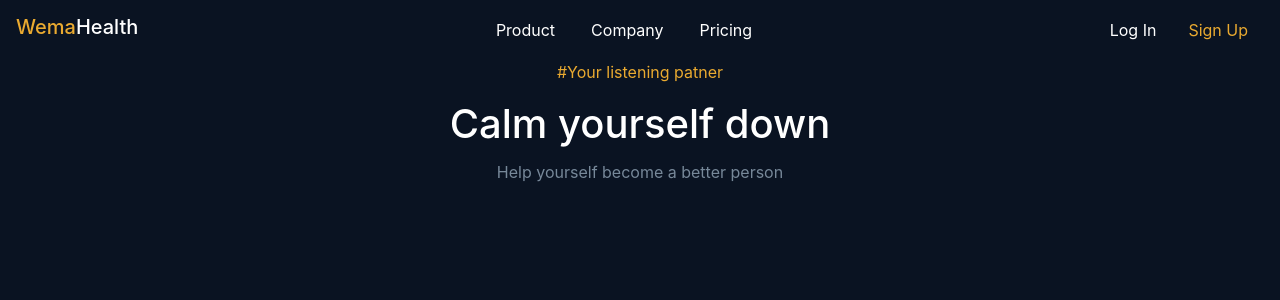
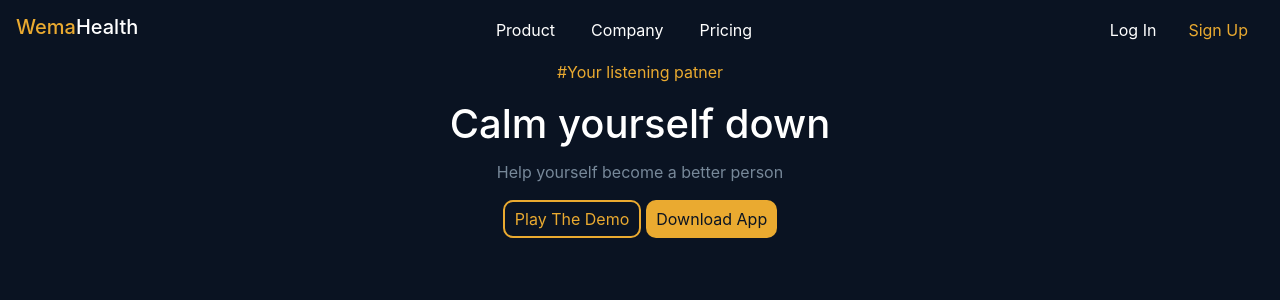
Before and after one commit to Carol254/chatBotApp, an Angular app: page / in a window 1280 px wide. Shown: the top 300 px of the page. Built offline with nearby package versions, Linux system fonts and the light colour scheme.

Commit message:
few changes made

```diff
--- a/src/app/home/home.component.css
+++ b/src/app/home/home.component.css
@@ -15,3 +15,25 @@
     color: #fff;
     text-align: center;
 }
+.btns{
+    display: flex;
+    justify-content: center;
+    gap:5px;
+}
+.btn-1{
+    background-color: #0a1322;
+    color: #eaaa30;
+    border: 2px solid #eaaa30;
+    border-radius: 10px;
+    padding: 5px 10px;
+    cursor: pointer;
+}
+.btn-2{
+    background-color: #eaaa30;
+    color: #0a1322;
+    outline: none;
+    border:none;
+    border-radius: 10px;
+    padding: 5px 10px;
+    cursor: pointer;
+}
--- a/src/app/home/home.component.html
+++ b/src/app/home/home.component.html
@@ -2,4 +2,10 @@
     <p class="sub-title">#Your listening patner</p>
     <h1 class="main-title">Calm yourself down</h1>
     <p class="sub-title-1">Help yourself become a better person</p>
+
+    <div class="btns">
+        <button class="btn-1">Play The Demo</button>
+        <button class="btn-2">Download App</button>
+    </div>
+
 </div>
```
